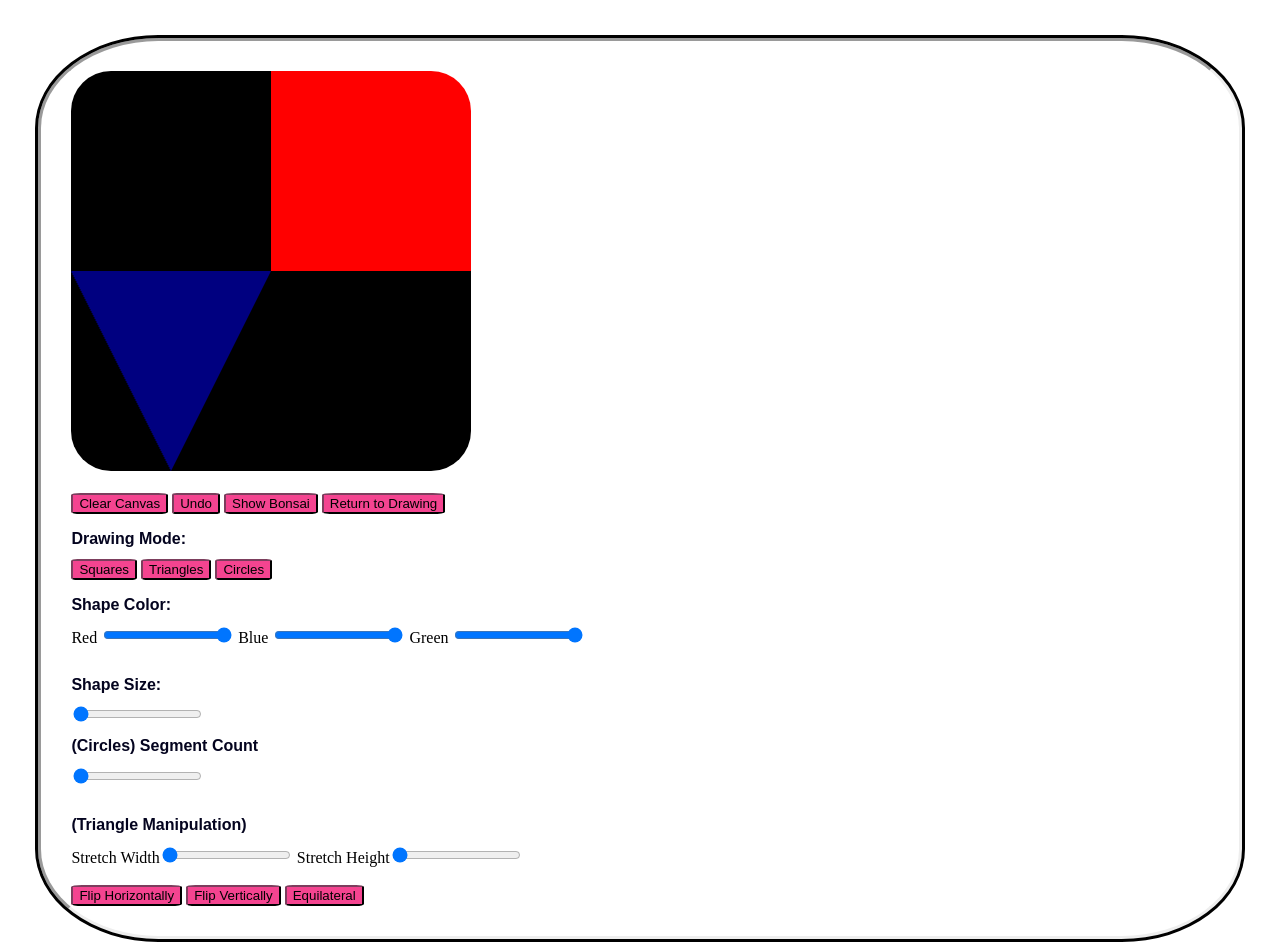
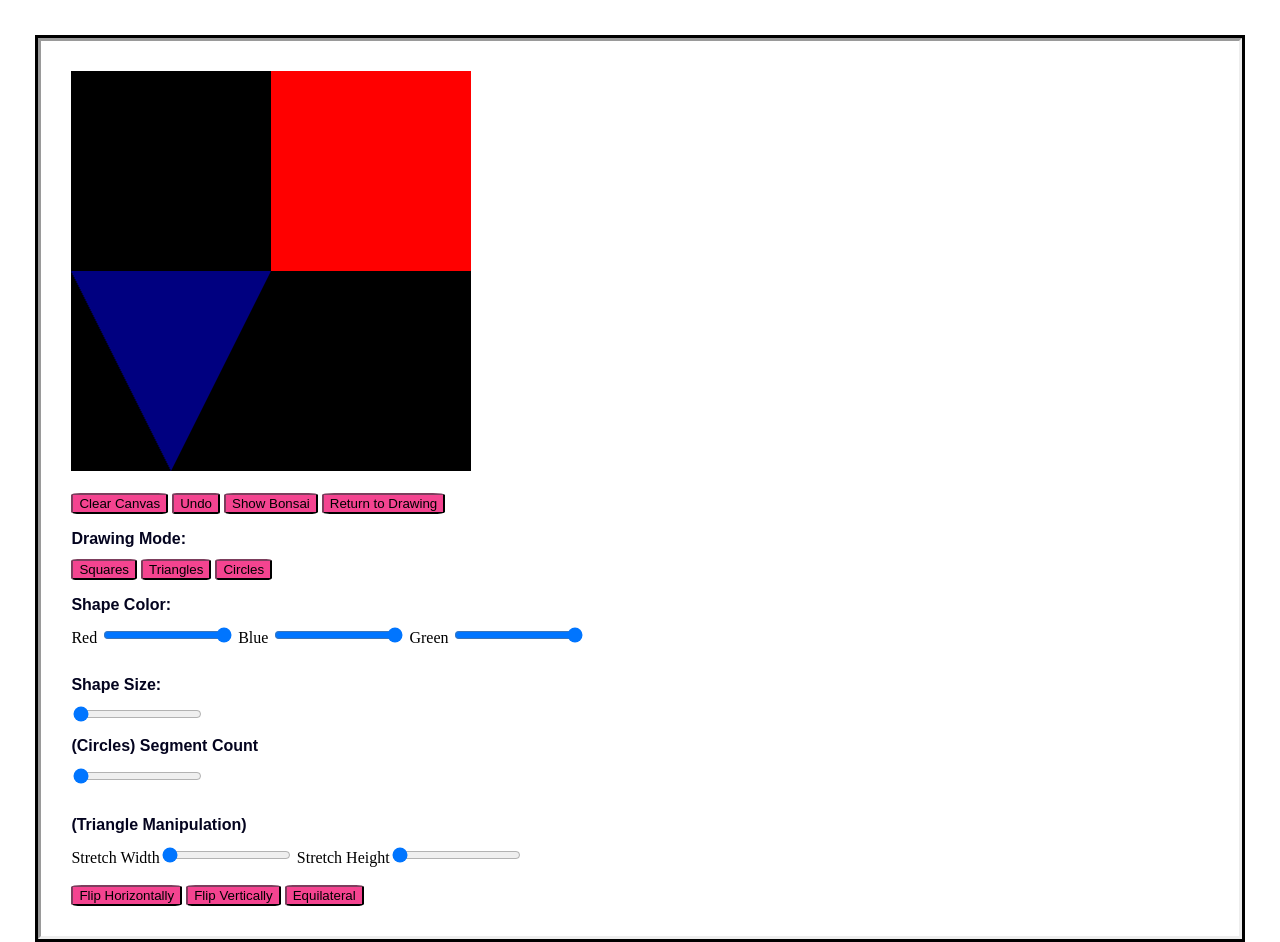
Before and after one commit to rbcabanks/Assignment_2, a plain HTML site: page ch02/asg1.html in a window 1280 px wide. Drawn offline with Linux system fonts and the light colour scheme.

Commit message:
style edits

```diff
--- a/ch02/asg1.js
+++ b/ch02/asg1.js
@@ -136,8 +136,6 @@ function renderAllShapes() {
     return;
   }
   gl.uniformMatrix4fv(u_ModelMatrix, false, xformMatrix.elements);
-  //gl.clearColor(0, 0, 0, 1);
-  //gl.drawArrays(gl.TRIANGLES,0,3);
 
   gl.uniform4f(u_FragColor,0,0,.5,1); //color of triangle
   drawTriangle3D([-1,0,0,-.5,-1,0,0,0,0]);
--- a/ch02/styles.css
+++ b/ch02/styles.css
@@ -3,11 +3,9 @@ body {
     outline-style: solid;
     margin: 3%;
     padding: 30px;
-    border-radius: 10%;
     border-style: inset;
 }
 canvas{
-    border-radius: 10%;
     border-color: rgb(189, 46, 117);
 }
 h1 {
```
